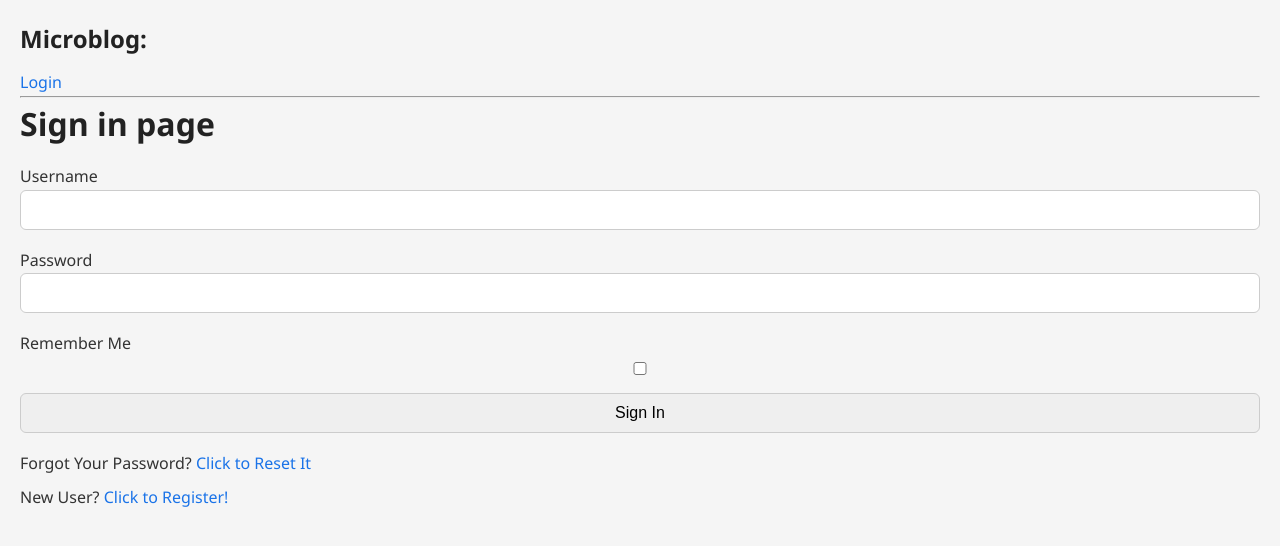
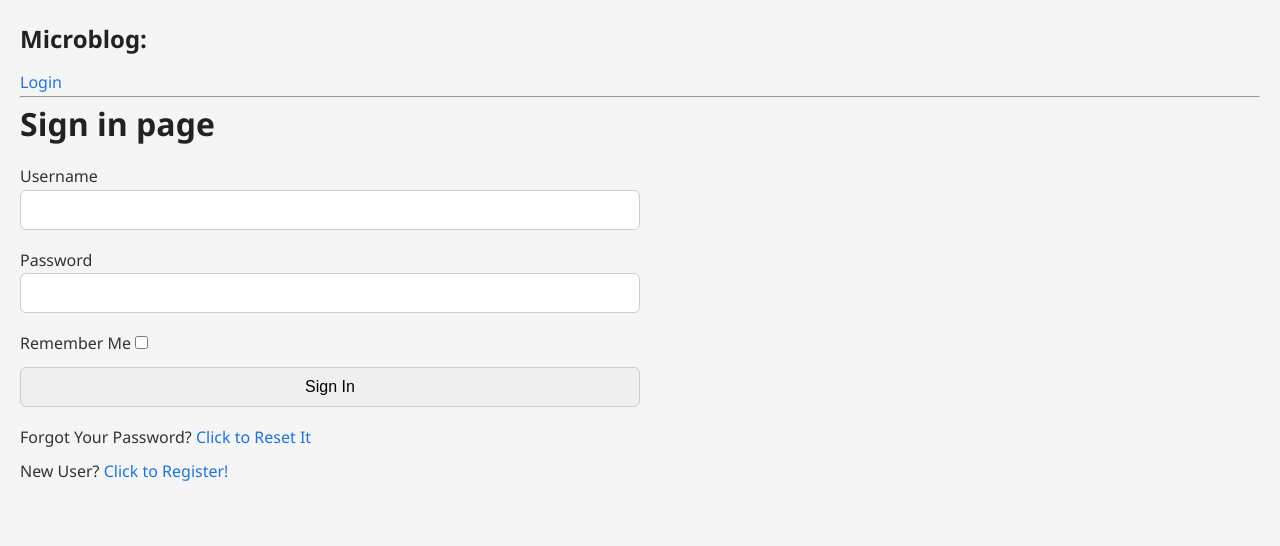
Before and after one commit to K4dZuO/Migeul_Flask, a Flask app: page /login in a window 1280 px wide. Shown: the top 546 px of the page. Run offline with Flask 3, Linux system fonts and the light colour scheme.

Commit message:
fix layout remember me box

```diff
--- a/app/routes.py
+++ b/app/routes.py
@@ -189,7 +189,6 @@ def user_profile(username):
         next_url = None
         prev_url = None
 
-    print(comments)
     args = {
         "user": asked_user,
         "posts": posts.items,
@@ -221,7 +220,6 @@ def post(post_id):
         new_comment = Comment(body=comment_form.comment.data,
                               post_id=post_id,
                               author=current_user)
-        print(new_comment)
         db.session.add(new_comment)
         db.session.commit()
         flash('Your comment is published!')
--- a/app/static/css/styles.css
+++ b/app/static/css/styles.css
@@ -270,12 +270,16 @@ form {
 form input,
 form textarea,
 form button {
-  width: 100%;
+  width: 50%;
   margin-bottom: 10px;
   padding: 10px;
   border: 1px solid #ccc;
   border-radius: 6px;
   font-size: 1rem;
+}
+
+.remember-me input[type="checkbox"] {
+  width: auto;
 }
 
 form textarea {
--- a/app/templates/login.html
+++ b/app/templates/login.html
@@ -19,10 +19,12 @@
         <span>[{{ error }}]</span>
         {% endfor %}
     </p>
-    <p>
-        {{ form.remember_me.label }} {{form.remember_me()}}
-        <p>{{form.submit()}}</p>
-    </p>
+    <div class="remember-me">
+        <p>
+            {{ form.remember_me.label }} {{form.remember_me()}}
+        </p>
+    </div>
+    <p>{{form.submit()}}</p>
     <p>
         Forgot Your Password?
         <a href="{{ url_for('main.reset_password_request') }}">Click to Reset It</a>
```
